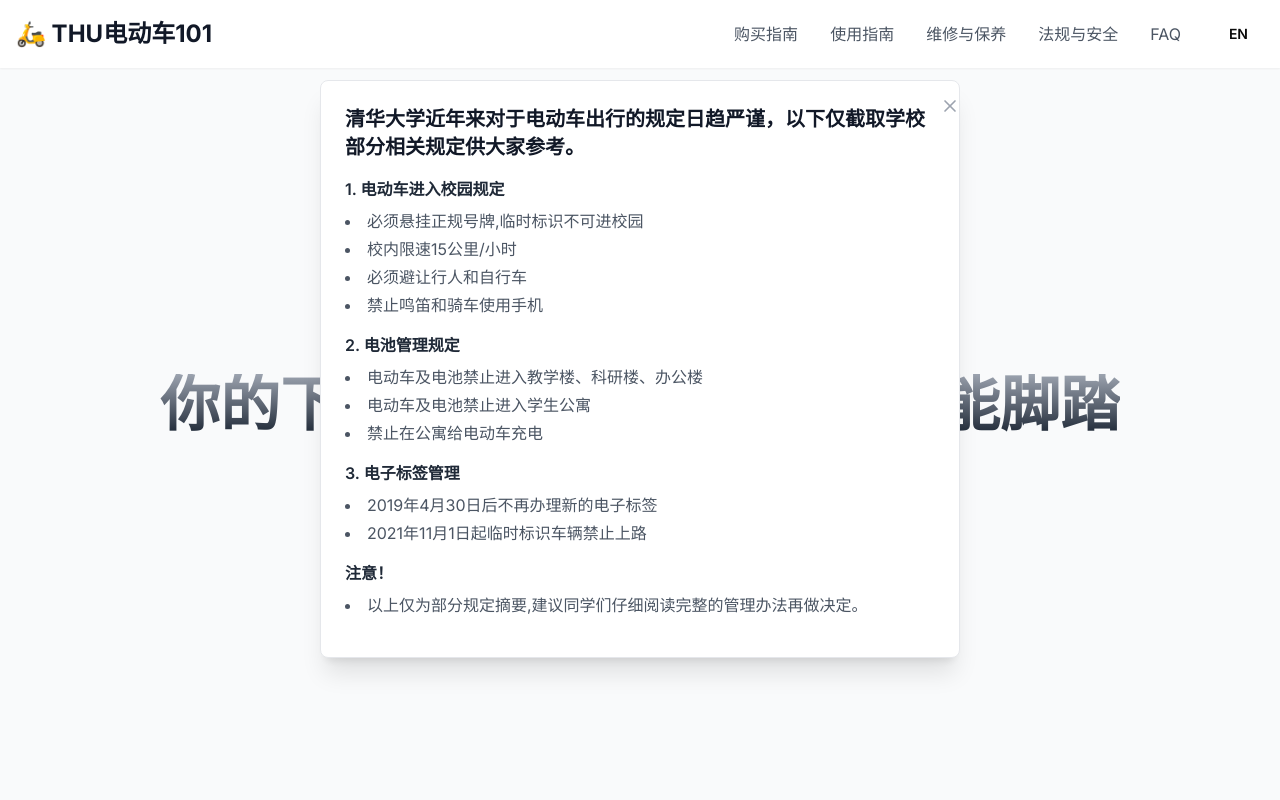
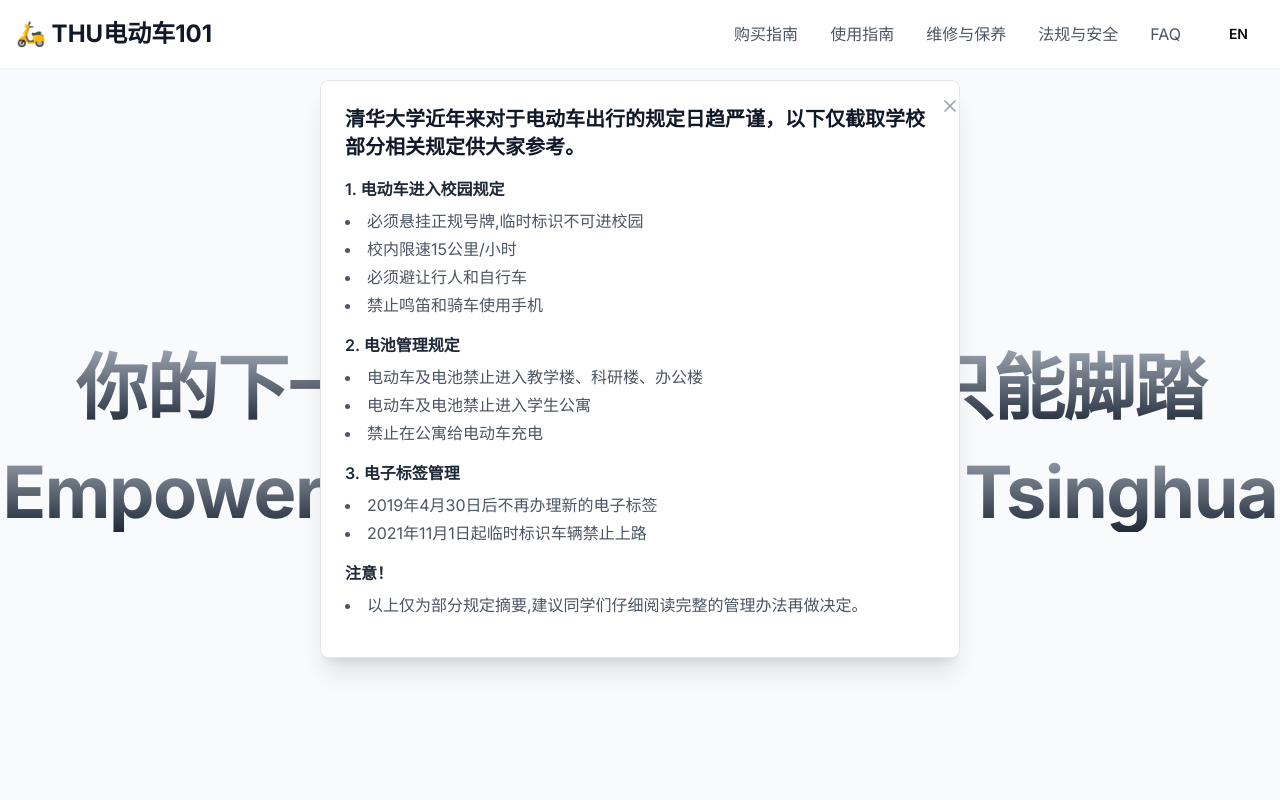
Before and after one commit to humblebanana/thu-scooter-101-web, a Next.js app: page / in a window 1280 px wide. Shown: the top 800 px of the page. Built offline with nearby package versions, Linux system fonts and the light colour scheme.

Commit message:
首页的UI优化

```diff
--- a/app/globals.css
+++ b/app/globals.css
@@ -39,6 +39,11 @@ body {
     --chart-4: 43 74% 66%;
     --chart-5: 27 87% 67%;
     --radius: 0.5rem;
+    --color-1: 0 100% 63%;
+    --color-2: 270 100% 63%;
+    --color-3: 210 100% 63%;
+    --color-4: 195 100% 63%;
+    --color-5: 90 100% 63%;
   }
   .dark {
     --background: 0 0% 3.9%;
@@ -65,6 +70,11 @@ body {
     --chart-3: 30 80% 55%;
     --chart-4: 280 65% 60%;
     --chart-5: 340 75% 55%;
+    --color-1: 0 100% 63%;
+    --color-2: 270 100% 63%;
+    --color-3: 210 100% 63%;
+    --color-4: 195 100% 63%;
+    --color-5: 90 100% 63%;
   }
 }
 
--- a/app/page.tsx
+++ b/app/page.tsx
@@ -6,6 +6,8 @@ import Link from 'next/link'
 import Image from 'next/image'
 import { Bike, Book, Wrench, Shield, HelpCircle } from 'lucide-react'
 import WelcomeCard from '@/components/WelcomeCard'
+import BlurIn from "@/components/ui/blur-in"
+import { RainbowButton } from "@/components/ui/rainbow-button"
 
 
 
@@ -28,18 +30,17 @@ export default function Home() {
             <WelcomeCard />
             <div className="flex-grow flex items-center justify-center p-8 sm:p-20">
               <div className="text-center">
-                <h1 className="text-5xl sm:text-6xl font-bold mb-4 bg-gradient-to-t from-gray-800 to-gray-400 text-transparent bg-clip-text">
-                  你的下一个代步工具，何必只能脚踏
-                </h1>
-                <p className="text-lg sm:text-xl text-gray-600 mb-8">
-                  Empowering with Scooter in Tsinghua
-                </p>
-                <button
-                  onClick={() => setShowContent(true)}
-                  className="px-6 py-3 bg-gradient-to-t font-bold from-gray-800 to-gray-600 text-white rounded-full hover:bg-gray-700 transition-colors duration-300 mt-4"
-                >
+                <BlurIn
+                  word="你的下一个代步工具，何必只能脚踏"
+                  className="text-2xl sm:text-4xl font-bold mb-6 bg-gradient-to-t from-gray-800 to-gray-400 text-transparent bg-clip-text whitespace-nowrap"
+                />
+                <BlurIn
+                  word="Empowering with Scooter in Tsinghua"
+                  className="text-2xl sm:text-4xl font-bold mb-6 bg-gradient-to-t from-gray-800 to-gray-400 text-transparent bg-clip-text whitespace-nowrap"
+                />
+                <RainbowButton onClick={() => setShowContent(true)}>
                   开始探索
-                </button>
+                </RainbowButton>
               </div>
             </div>
           </>
--- /dev/null
+++ b/components/ui/blur-in.tsx
@@ -0,0 +1,39 @@
+"use client";
+
+import { motion } from "framer-motion";
+
+import { cn } from "@/lib/utils";
+
+interface BlurIntProps {
+  word: string;
+  className?: string;
+  variant?: {
+    hidden: { filter: string; opacity: number };
+    visible: { filter: string; opacity: number };
+  };
+  duration?: number;
+}
+const BlurIn = ({ word, className, variant, duration = 1 }: BlurIntProps) => {
+  const defaultVariants = {
+    hidden: { filter: "blur(10px)", opacity: 0 },
+    visible: { filter: "blur(0px)", opacity: 1 },
+  };
+  const combinedVariants = variant || defaultVariants;
+
+  return (
+    <motion.h1
+      initial="hidden"
+      animate="visible"
+      transition={{ duration }}
+      variants={combinedVariants}
+      className={cn(
+        "font-display text-center text-4xl font-bold tracking-[-0.02em] drop-shadow-sm md:text-7xl md:leading-[5rem]",
+        className,
+      )}
+    >
+      {word}
+    </motion.h1>
+  );
+};
+
+export default BlurIn;
--- /dev/null
+++ b/components/ui/rainbow-button.tsx
@@ -0,0 +1,33 @@
+import React from "react";
+
+import { cn } from "@/lib/utils";
+interface RainbowButtonProps
+  extends React.ButtonHTMLAttributes<HTMLButtonElement> {}
+
+export function RainbowButton({
+  children,
+  className,
+  ...props
+}: RainbowButtonProps) {
+  return (
+    <button
+      className={cn(
+        "group relative inline-flex h-11 animate-rainbow cursor-pointer items-center justify-center rounded-xl border-0 bg-[length:200%] px-8 py-2 font-medium text-primary-foreground transition-colors [background-clip:padding-box,border-box,border-box] [background-origin:border-box] [border:calc(0.08*1rem)_solid_transparent] focus-visible:outline-none focus-visible:ring-1 focus-visible:ring-ring disabled:pointer-events-none disabled:opacity-50",
+
+        // before styles
+        "before:absolute before:bottom-[-20%] before:left-1/2 before:z-0 before:h-1/5 before:w-3/5 before:-translate-x-1/2 before:animate-rainbow before:bg-[linear-gradient(90deg,hsl(var(--color-1)),hsl(var(--color-5)),hsl(var(--color-3)),hsl(var(--color-4)),hsl(var(--color-2)))] before:bg-[length:200%] before:[filter:blur(calc(0.8*1rem))]",
+
+        // light mode colors
+        "bg-[linear-gradient(#121213,#121213),linear-gradient(#121213_50%,rgba(18,18,19,0.6)_80%,rgba(18,18,19,0)),linear-gradient(90deg,hsl(var(--color-1)),hsl(var(--color-5)),hsl(var(--color-3)),hsl(var(--color-4)),hsl(var(--color-2)))]",
+
+        // dark mode colors
+        "dark:bg-[linear-gradient(#fff,#fff),linear-gradient(#fff_50%,rgba(255,255,255,0.6)_80%,rgba(0,0,0,0)),linear-gradient(90deg,hsl(var(--color-1)),hsl(var(--color-5)),hsl(var(--color-3)),hsl(var(--color-4)),hsl(var(--color-2)))]",
+
+        className,
+      )}
+      {...props}
+    >
+      {children}
+    </button>
+  );
+}
--- /dev/null
+++ b/components/ui/retro-grid.tsx
@@ -0,0 +1,39 @@
+import { cn } from "@/lib/utils";
+
+export default function RetroGrid({
+  className,
+  angle = 65,
+}: {
+  className?: string;
+  angle?: number;
+}) {
+  return (
+    <div
+      className={cn(
+        "pointer-events-none absolute size-full overflow-hidden opacity-50 [perspective:200px]",
+        className,
+      )}
+      style={{ "--grid-angle": `${angle}deg` } as React.CSSProperties}
+    >
+      {/* Grid */}
+      <div className="absolute inset-0 [transform:rotateX(var(--grid-angle))]">
+        <div
+          className={cn(
+            "animate-grid",
+
+            "[background-repeat:repeat] [background-size:60px_60px] [height:300vh] [inset:0%_0px] [margin-left:-50%] [transform-origin:100%_0_0] [width:600vw]",
+
+            // Light Styles
+            "[background-image:linear-gradient(to_right,rgba(0,0,0,0.3)_1px,transparent_0),linear-gradient(to_bottom,rgba(0,0,0,0.3)_1px,transparent_0)]",
+
+            // Dark styles
+            "dark:[background-image:linear-gradient(to_right,rgba(255,255,255,0.2)_1px,transparent_0),linear-gradient(to_bottom,rgba(255,255,255,0.2)_1px,transparent_0)]",
+          )}
+        />
+      </div>
+
+      {/* Background Gradient */}
+      <div className="absolute inset-0 bg-gradient-to-t from-white to-transparent to-90% dark:from-black" />
+    </div>
+  );
+}
--- a/package.json
+++ b/package.json
@@ -17,6 +17,7 @@
     "class-variance-authority": "^0.7.0",
     "dotenv": "^16.4.5",
     "embla-carousel-react": "^8.3.1",
+    "framer-motion": "^11.11.11",
     "lucide-react": "^0.453.0",
     "mongodb": "^6.10.0",
     "mongoose": "^8.7.2",
```
Also changed, not shown: tailwind.config.ts (+28 -1 lines), 1 other file (tests, documents, lock files or other folders).
